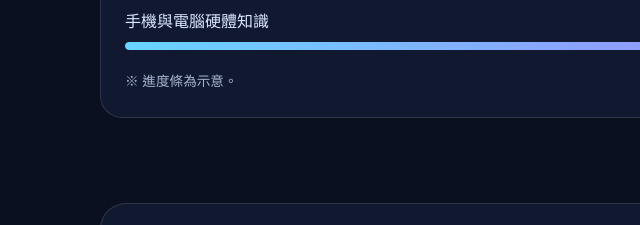
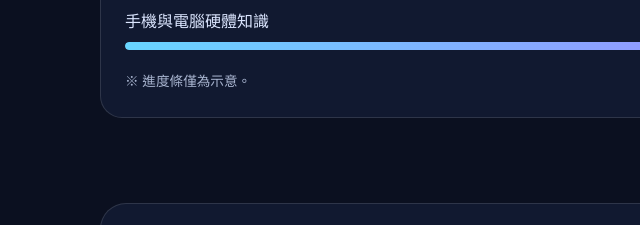
Before and after one commit to pincheng0926/self-introduction, a plain HTML site: page Self-introduction index.html.html in a window 1280 px wide. Shown: the part 2623-2848 px from the top of the page, 0-640 px from the left. Drawn offline with Linux system fonts and the light colour scheme.

Commit message:
v.2026.11.23-2

```diff
--- a/Self-introduction index.html.html
+++ b/Self-introduction index.html.html
@@ -303,7 +303,7 @@
           <div class="skill-head"><span>手機與電腦硬體知識</span><span>持續累積</span></div>
           <div class="bar"><span style="width:65%"></span></div>
         </div>
-        <p style="color:var(--muted);font-size:.85rem;margin:20px 0 0">※ 進度條為示意。</p>
+        <p style="color:var(--muted);font-size:.85rem;margin:20px 0 0">※ 進度條僅為示意。</p>
       </div>
     </section>
 
```
